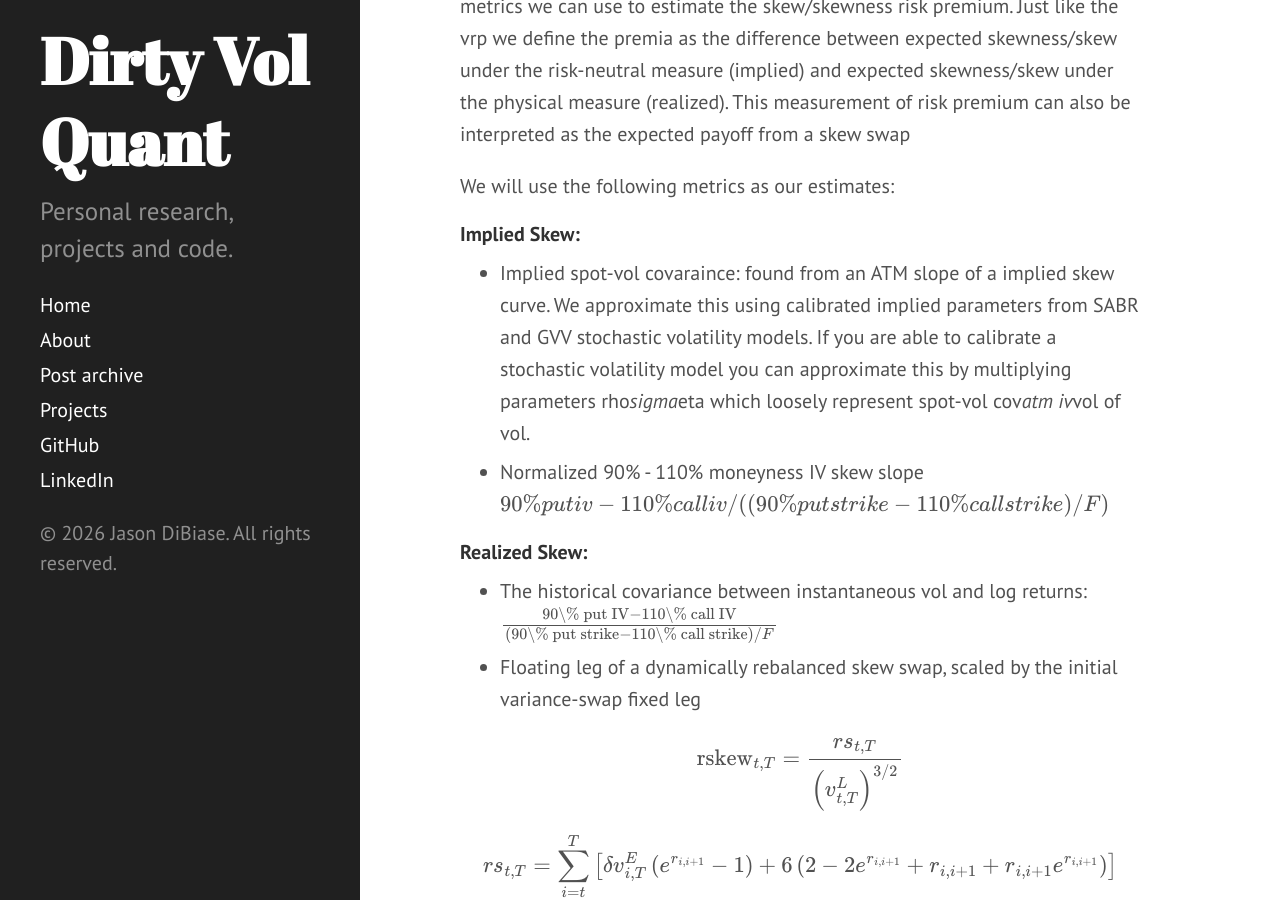
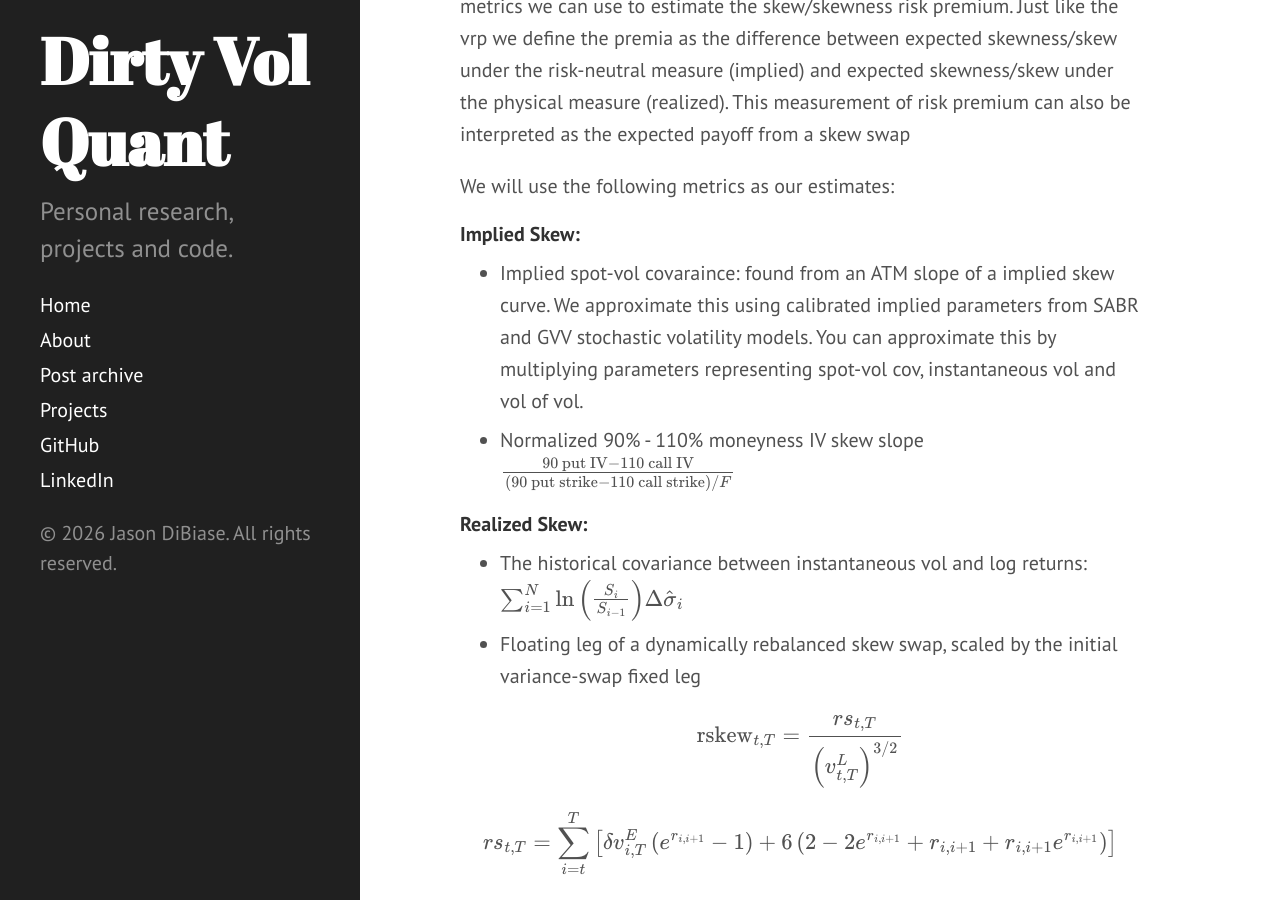
Before and after one commit to dibiasej/dibiasej.github.io, a Jekyll site: the page built from _posts/2026-05-24-Volatility-Surface-Risk-Premiums.md, in a window 1280 px wide and 900 px high, scrolled down 3139 px. Built offline with Jekyll 4.4.1, drawn with Linux system fonts in a browser that asks for light colours; Markdown is read by kramdown in place of the engine named in the settings; some of the changed text lies outside the part shown.

Commit message:
fixed errpr

```diff
--- a/_posts/2026-05-24-Volatility-Surface-Risk-Premiums.md
+++ b/_posts/2026-05-24-Volatility-Surface-Risk-Premiums.md
@@ -48,17 +48,17 @@ If the variance risk premium measures the premia related to dispersion then the
 We will use the following metrics as our estimates:
 
 ###### Implied Skew:
-- Implied spot-vol covaraince: found from an ATM slope of a implied skew curve. We approximate this using calibrated implied parameters from SABR and GVV stochastic volatility models. If you are able to calibrate a stochastic volatility model you can approximate this by multiplying parameters rho*sigma*eta which loosely represent spot-vol cov*atm iv*vol of vol.
+- Implied spot-vol covaraince: found from an ATM slope of a implied skew curve. We approximate this using calibrated implied parameters from SABR and GVV stochastic volatility models. You can approximate this by multiplying parameters representing spot-vol cov, instantaneous vol and vol of vol.
 - Normalized 90% - 110% moneyness IV skew slope
 $$
-90\% put iv - 110\% call iv / ((90\% put strike - 110\% call strike) / F)
+\frac{\text{90 put IV} - \text{110 call IV}}
+{\left(\text{90 put strike} - \text{110 call strike}\right) / F}
 $$
 
 ###### Realized Skew:
 - The historical covariance between instantaneous vol and log returns:
 $$
-\frac{\text{90\% put IV} - \text{110\% call IV}}
-{\left(\text{90\% put strike} - \text{110\% call strike}\right) / F}
+\sum_{i=1}^{N} \ln\left(\frac{S_i}{S_{i-1}}\right)\Delta \hat{\sigma}_i
 $$
 - Floating leg of a dynamically rebalanced skew swap, scaled by the initial variance-swap fixed leg
 
```
